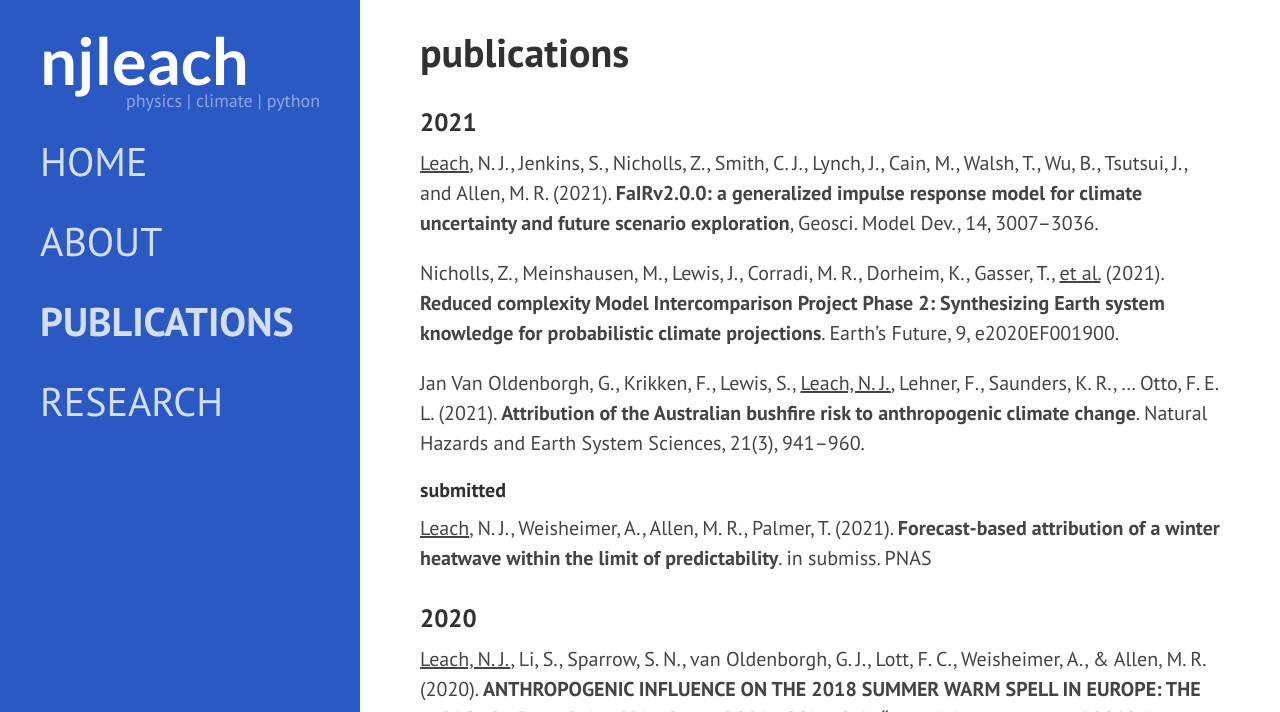
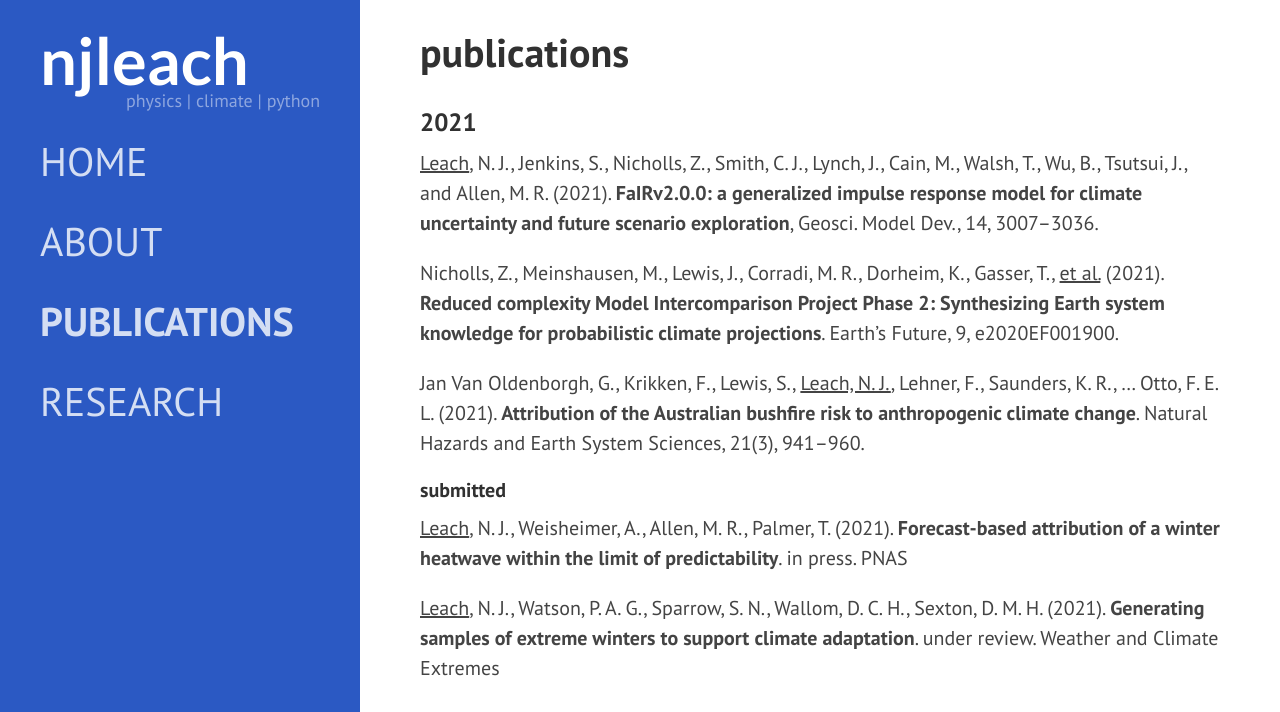
Before and after one commit to njleach/njleach.github.io, a Jekyll site: the page built from _pages/publications.md, in a window 1280 px wide and 900 px high, cut to the strip 0-712 px from the top of the window. Built offline with Jekyll 4.4.1, drawn with Linux system fonts in a browser that asks for light colours; nearby versions of some CDN libraries; some web fonts are replaced.

Commit message:
update pubs

```diff
--- a/_pages/publications.md
+++ b/_pages/publications.md
@@ -14,7 +14,9 @@ permalink: /publications/
 
 #### submitted
 
-[<u>Leach</u>, N. J., Weisheimer, A., Allen, M. R., Palmer, T. (2021). **Forecast-based attribution of a winter heatwave within the limit of predictability**. in submiss. PNAS]()
+[<u>Leach</u>, N. J., Weisheimer, A., Allen, M. R., Palmer, T. (2021). **Forecast-based attribution of a winter heatwave within the limit of predictability**. in press. PNAS]()
+
+[<u>Leach</u>, N. J., Watson, P. A. G., Sparrow, S. N., Wallom, D. C. H., Sexton, D. M. H. (2021). **Generating samples of extreme winters to support climate adaptation**. under review. Weather and Climate Extremes](https://doi.org/10.1002/essoar.10508424.1)
 
 ### 2020
 
```
